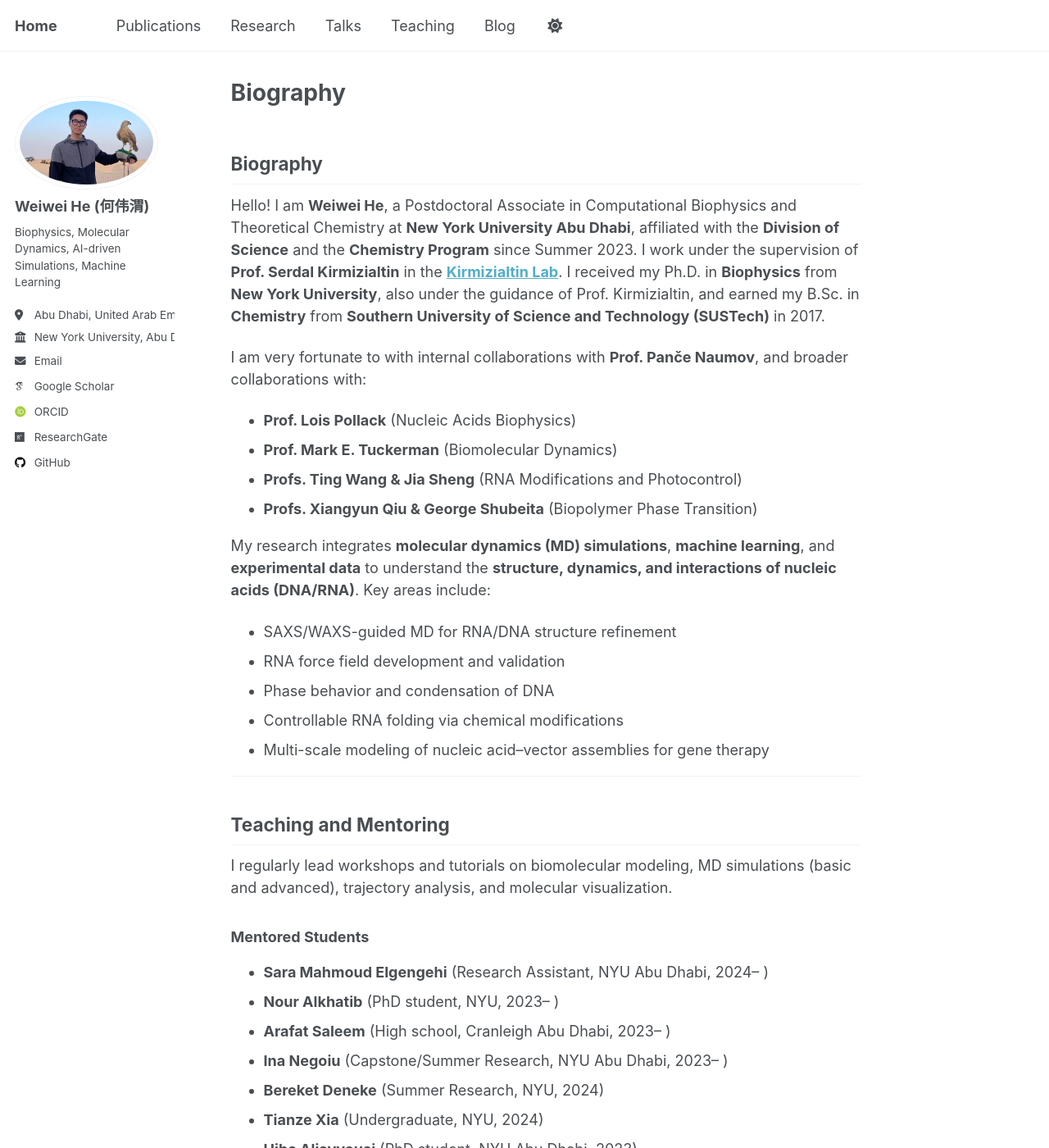
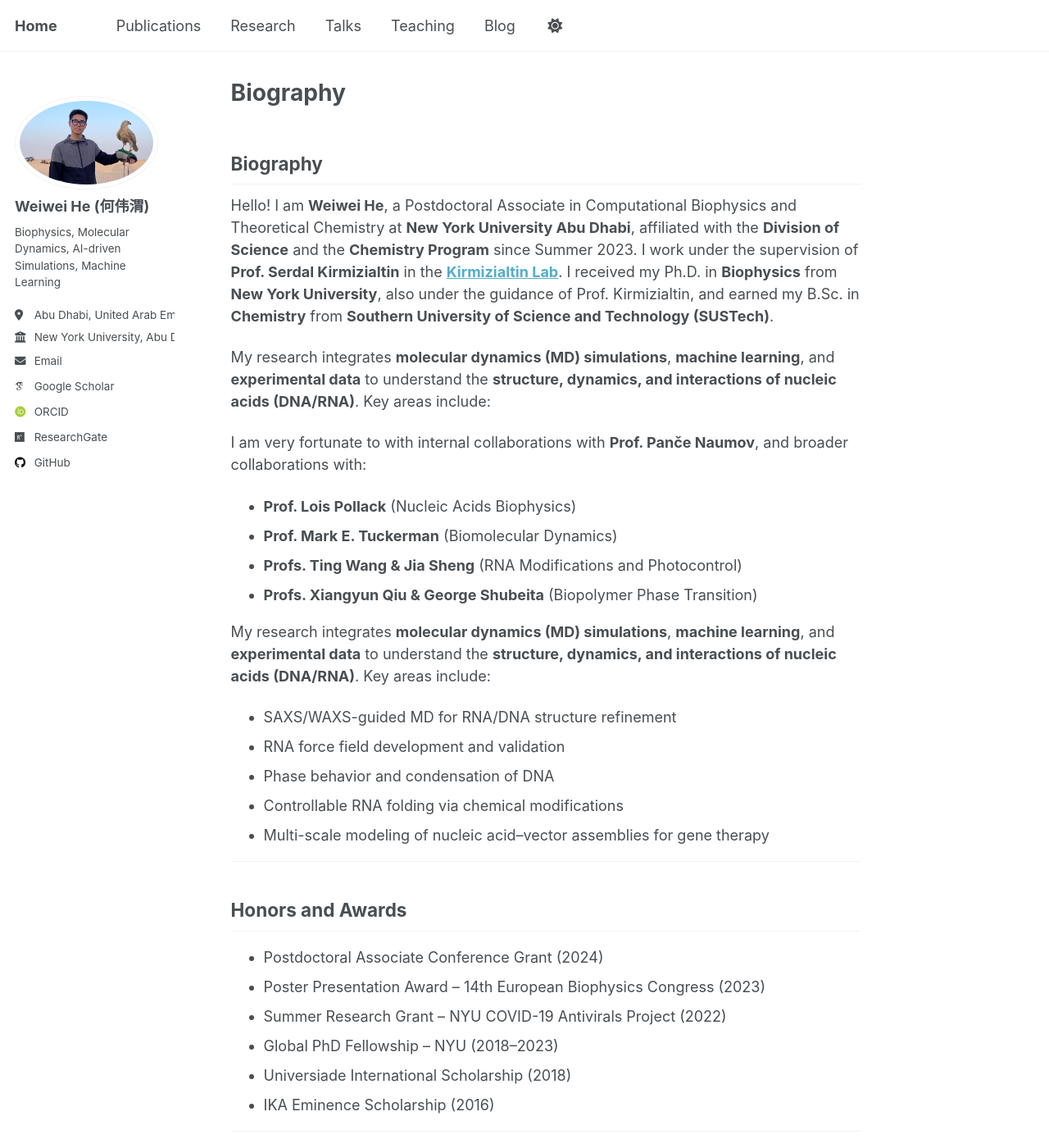
Before and after one commit to Warrenheww/warrenheww.github.io, a Jekyll site: the page built from _pages/about.md, in a window 1280 px wide and 1400 px high. Shown: the whole window at 82% size. Built offline with Jekyll 4.4.1, drawn with Linux system fonts in a browser that asks for light colours; some web fonts are replaced; some of the changed text lies outside the part shown.

Commit message:
Update about.md

```diff
--- a/_pages/about.md
+++ b/_pages/about.md
@@ -9,9 +9,9 @@
 
 ## Biography
 
-Hello! I am **Weiwei He**, a Postdoctoral Associate in Computational Biophysics and Theoretical Chemistry at **New York University Abu Dhabi**, affiliated with the **Division of Science** and the **Chemistry Program** since Summer 2023. I work under the supervision of **Prof. Serdal Kirmizialtin** in the [**Kirmizialtin Lab**](https://www.kirmizialtinlab.org/). I received my Ph.D. in **Biophysics** from **New York University**, also under the guidance of Prof. Kirmizialtin, and earned my B.Sc. in **Chemistry** from **Southern University of Science and Technology (SUSTech)** in 2017.
+Hello! I am **Weiwei He**, a Postdoctoral Associate in Computational Biophysics and Theoretical Chemistry at **New York University Abu Dhabi**, affiliated with the **Division of Science** and the **Chemistry Program** since Summer 2023. I work under the supervision of **Prof. Serdal Kirmizialtin** in the [**Kirmizialtin Lab**](https://www.kirmizialtinlab.org/). I received my Ph.D. in **Biophysics** from **New York University**, also under the guidance of Prof. Kirmizialtin, and earned my B.Sc. in **Chemistry** from **Southern University of Science and Technology (SUSTech)**.
 
-
+My research integrates **molecular dynamics (MD) simulations**, **machine learning**, and **experimental data** to understand the **structure, dynamics, and interactions of nucleic acids (DNA/RNA)**. Key areas include:
 
 I am very fortunate to with internal collaborations with **Prof. Panče Naumov**, and broader collaborations with:
 
@@ -27,25 +27,6 @@
 - Phase behavior and condensation of DNA
 - Controllable RNA folding via chemical modifications
 - Multi-scale modeling of nucleic acid–vector assemblies for gene therapy
-
----
-
-## Teaching and Mentoring
-
-I regularly lead workshops and tutorials on biomolecular modeling, MD simulations (basic and advanced), trajectory analysis, and molecular visualization.
-
-### Mentored Students
-
-- **Sara Mahmoud Elgengehi** (Research Assistant, NYU Abu Dhabi, 2024– )
-- **Nour Alkhatib** (PhD student, NYU, 2023– )
-- **Arafat Saleem** (High school, Cranleigh Abu Dhabi, 2023– )
-- **Ina Negoiu** (Capstone/Summer Research, NYU Abu Dhabi, 2023– )
-- **Bereket Deneke** (Summer Research, NYU, 2024)
-- **Tianze Xia** (Undergraduate, NYU, 2024)
-- **Hiba Aljayyousi** (PhD student, NYU Abu Dhabi, 2023)
-- **Yu Shen** (Undergrad, NYU Shanghai → PhD student, NYU, 2022–2023)
-- **Marko Brnovic** (Undergrad, NYU Abu Dhabi → MSc, Waterloo, 2022–2023)
-- **Jieon Mun** (Summer Research, NYU Abu Dhabi, 2022)
 
 ---
 
@@ -77,14 +58,6 @@
 
 ---
 
-## Project Highlights
-
-- **Improving All-Atom Simulations of RNA Using Artificial Intelligence**
-  *Research Enhancement Grant* – NYUAD, $250,000 USD
-  *PIs:* Prof. Serdal Kirmizialtin & Prof. Mark Tuckerman (2022–present)
-
----
-
 ## Community and Reviewing Service
 
 - Reviewer for:
```
